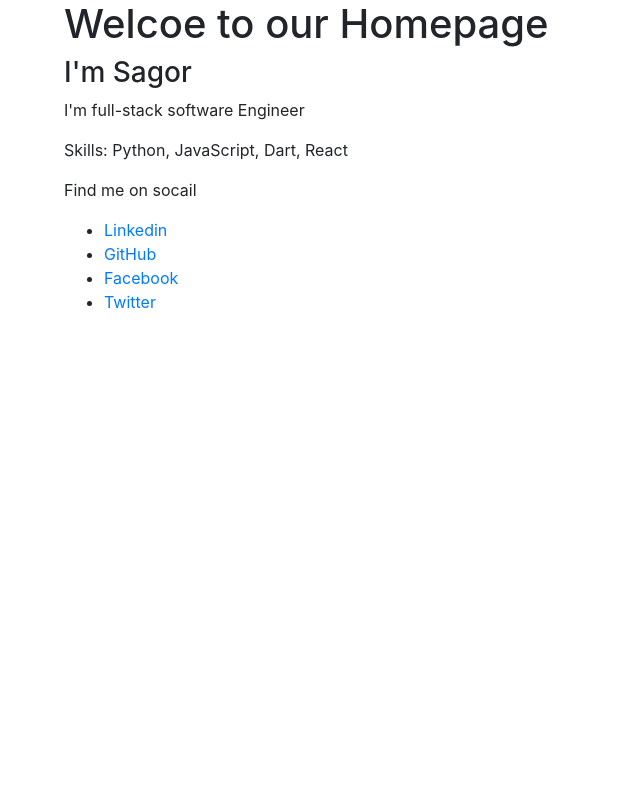
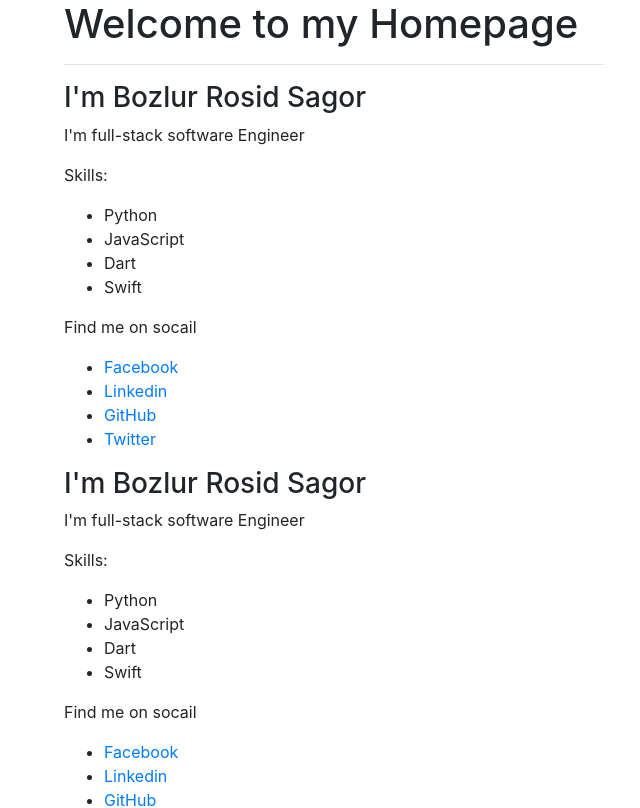
Before and after one commit to mbrsagor/youReacker, a React (Create React App) app: page / in a window 1280 px wide. Shown: the top 808 px of the page, without its empty margins (306-946 px from the left). Built offline with nearby package versions, Linux system fonts and the light colour scheme.

Commit message:
Profile, skills, and social link are dynamic

```diff
--- a/src/components/App.jsx
+++ b/src/components/App.jsx
@@ -4,10 +4,14 @@ import Profile from './profile';
 class App extends React.Component {
     render() {
         return (
-            <div class="container">
+            <div className="container">
                 <div className="row">
                     <div className="col-md-6 offset-3">
-                        <h1>Welcoe to our Homepage</h1>
+                        <h1>Welcome to my Homepage</h1>
+                        <hr/>
+
+                        <Profile />
+                        <Profile />
                         <Profile />
                     </div>
                 </div>
--- a/src/components/profile/index.jsx
+++ b/src/components/profile/index.jsx
@@ -4,13 +4,22 @@ import Skills from './skill';
 import Socail from './social';
 
 class Profile extends React.Component {
-
+    name = 'Bozlur Rosid Sagor';
+    bio = 'full-stack software Engineer';
+    skills = ['Python', 'JavaScript', 'Dart', 'Swift'];
+    links = [
+        {link: 'http://www.facebook.com/mbrsagor', name: 'Facebook'},
+        {link: 'http://www.linkedin.com/mbrsagor', name: 'Linkedin'},
+        {link: 'http://www.github.com/mbrsagor', name: 'GitHub'},
+        {link: 'http://www.twitter.com/mbrsagor', name: 'Twitter'},
+    ];
     render() {
+        // console.log(this.props);
         return (
             <div>
-                <Info />
-                <Skills />
-                <Socail />
+                <Info name={this.name} bio={this.bio}/>
+                <Skills skills={this.skills} />
+                <Socail links={this.links}/>
             </div>
         )
     }
--- a/src/components/profile/info.jsx
+++ b/src/components/profile/info.jsx
@@ -2,10 +2,11 @@ import React from 'react';
 
 class Info extends React.Component {
     render() {
+        // console.log(this.props);
         return (
             <div>
-                <h3>I'm Sagor</h3>
-                <p>I'm full-stack software Engineer</p>
+                <h3>I'm {this.props.name}</h3>
+                <p>I'm {this.props.bio}</p>
             </div>
         )
     }
--- a/src/components/profile/skill.jsx
+++ b/src/components/profile/skill.jsx
@@ -4,7 +4,12 @@ class Skills extends React.Component {
     render() {
         return (
             <div>
-                <p>Skills: Python, JavaScript, Dart, React</p>
+                <p>Skills:</p>
+                <ul>
+                    {this.props.skills.map(skill => (
+                       <li>{skill}</li>
+                    ))}
+                </ul>
             </div>
         )
     }
--- a/src/components/profile/social.jsx
+++ b/src/components/profile/social.jsx
@@ -6,10 +6,9 @@ class Socail extends React.Component {
             <div>
                 <p>Find me on socail</p>
                 <ul>
-                    <li><a href="https//linkedin.com/mbrsagor">Linkedin</a></li>
-                    <li><a href="https//github.com/mbrsagor">GitHub</a></li>
-                    <li><a href="https//facebook.com/mbrsagor">Facebook</a></li>
-                    <li><a href="https//twitter.com/mbrsagor">Twitter</a></li>
+                    {this.props.links.map(link => (
+                       <li><a href={link.link}>{link.name}</a></li>
+                    ))}
                 </ul>
             </div>
         )
```
Also changed, not shown: 1 other file (tests, documents, lock files or other folders).
